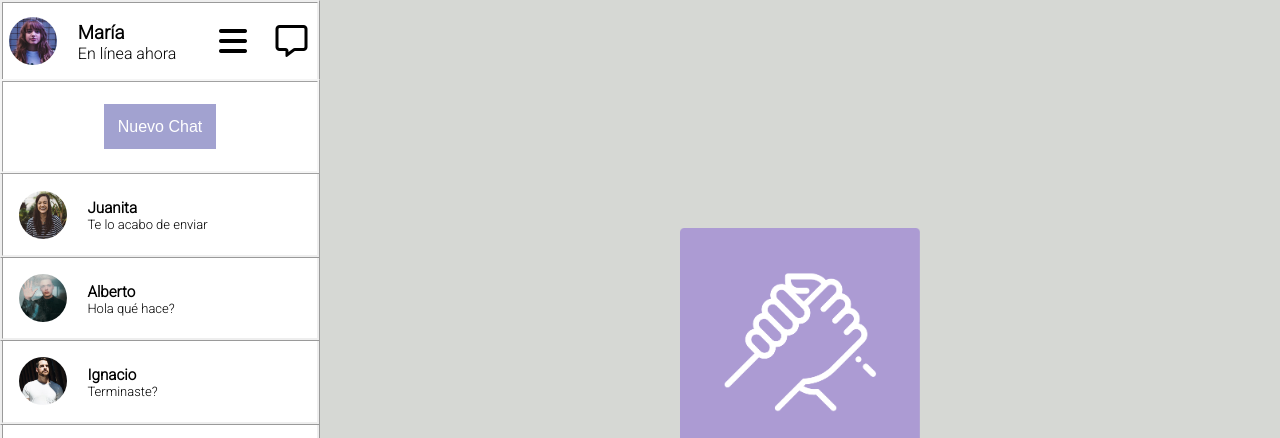
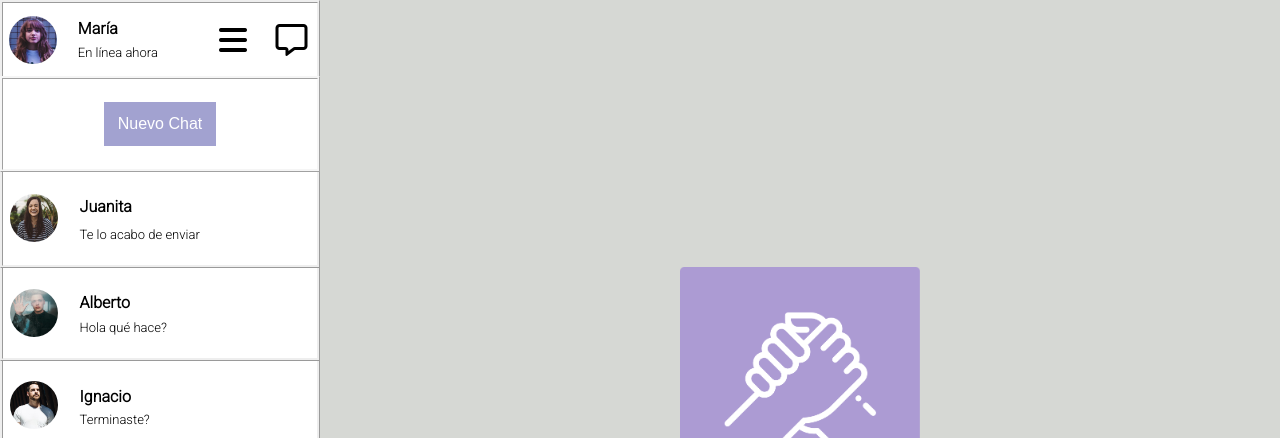
Before and after one commit to fulloa-01/flexbox, a plain HTML site: page index.html in a window 1280 px wide. Shown: the top 438 px of the page. Drawn offline with Linux system fonts and the light colour scheme.

Commit message:
Corrección padding

```diff
--- a/assets/css/style.css
+++ b/assets/css/style.css
@@ -53,8 +53,15 @@ ul{
     margin-left: 3%;
 }
 
+li{
+font-size: small;
+}
+
+
 li > h3{
-    margin-bottom: 0% !important;
+    margin-bottom: 9% !important;
+    font-weight: bold;
+    font-size: medium;
 }
 
 .flex-cont2{
@@ -101,7 +108,9 @@ li > h3{
     border-style: ridge;
     border-top: none;
     box-sizing: border-box;
-    padding: 3%;
+    padding-top: 3%;
+    padding-bottom: 3%;
+
 
 }
 
```
